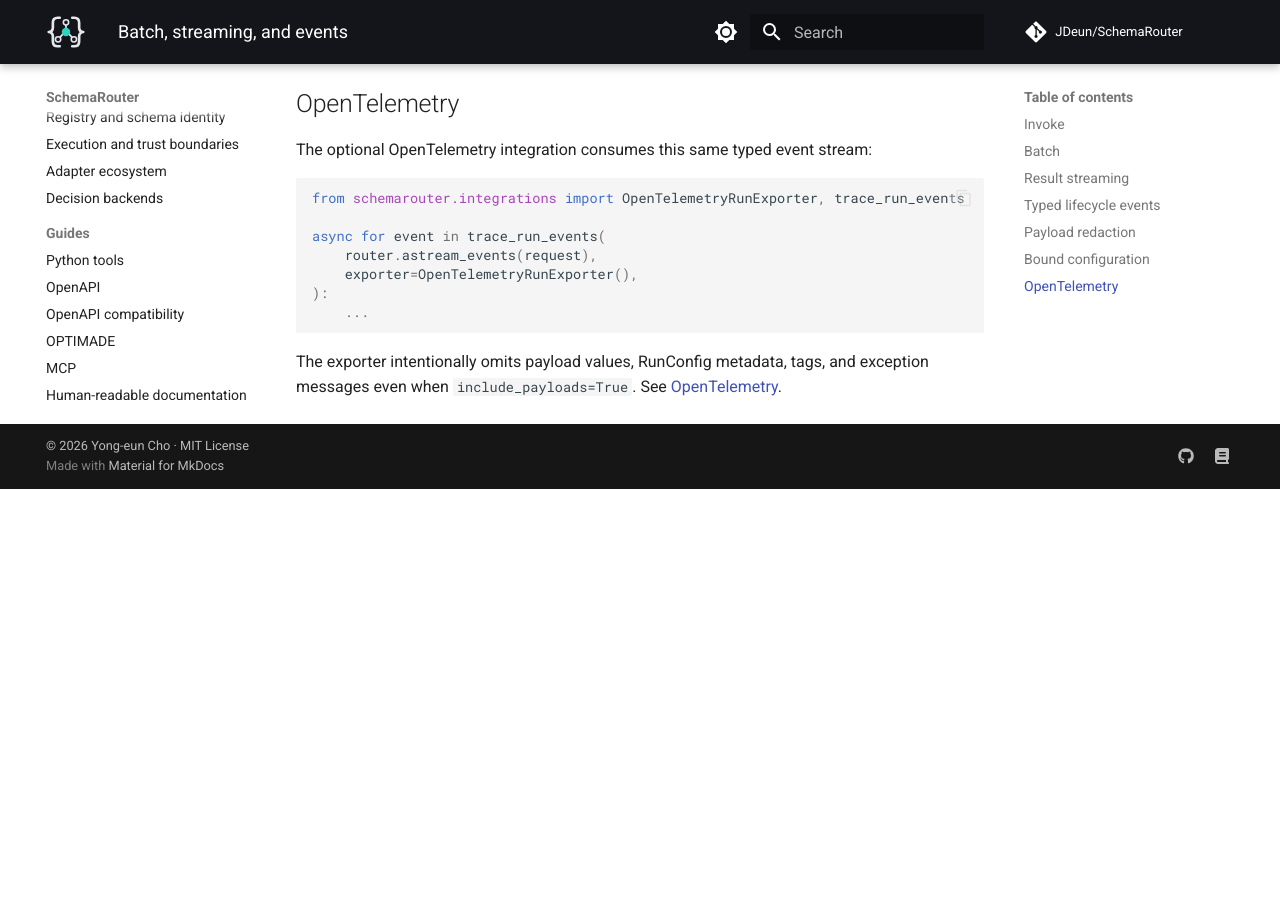
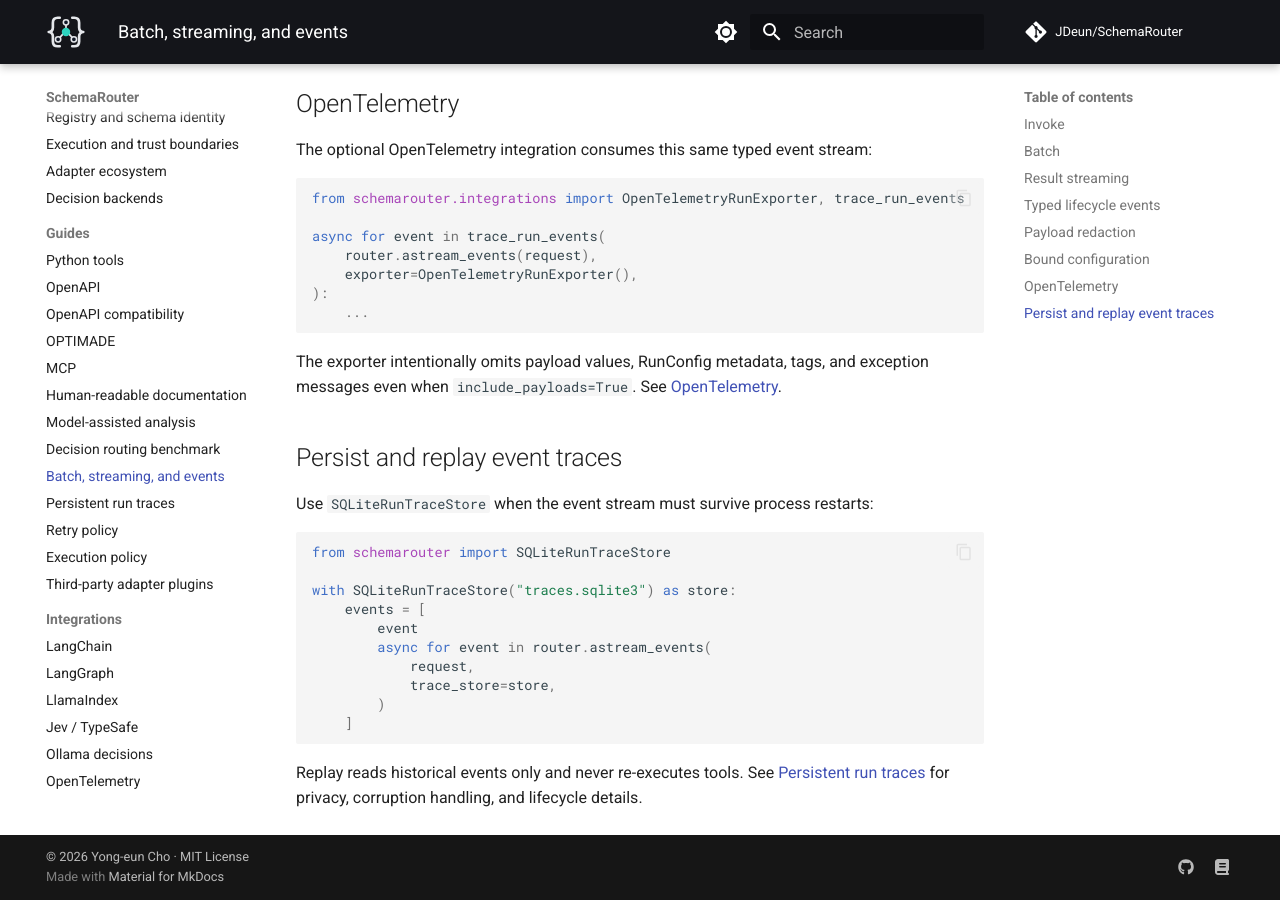
Before and after one commit to JDeun/SchemaRouter, an MkDocs documentation site: the page built from docs/guides/runtime.md, in a window 1280 px wide and 900 px high, scrolled down 2029 px. Built offline with MkDocs 1.6.1 and Material for MkDocs 9.7.7, drawn with Linux system fonts in a browser that asks for light colours; comment, search, counter and statistics services are not loaded; before the commit the page ends 2518 px from its top, so only the background shows below that.

Commit message:
docs: link runtime events to persistence

````diff
--- a/docs/guides/runtime.md
+++ b/docs/guides/runtime.md
@@ -111,3 +111,24 @@
 
 The exporter intentionally omits payload values, RunConfig metadata, tags, and exception messages
 even when `include_payloads=True`. See [OpenTelemetry](../integrations/opentelemetry.md).
+
+
+## Persist and replay event traces
+
+Use `SQLiteRunTraceStore` when the event stream must survive process restarts:
+
+```python
+from schemarouter import SQLiteRunTraceStore
+
+with SQLiteRunTraceStore("traces.sqlite3") as store:
+    events = [
+        event
+        async for event in router.astream_events(
+            request,
+            trace_store=store,
+        )
+    ]
+```
+
+Replay reads historical events only and never re-executes tools. See
+[Persistent run traces](run-traces.md) for privacy, corruption handling, and lifecycle details.
````
